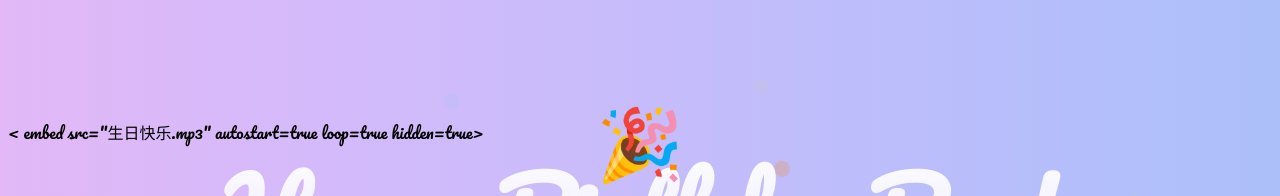
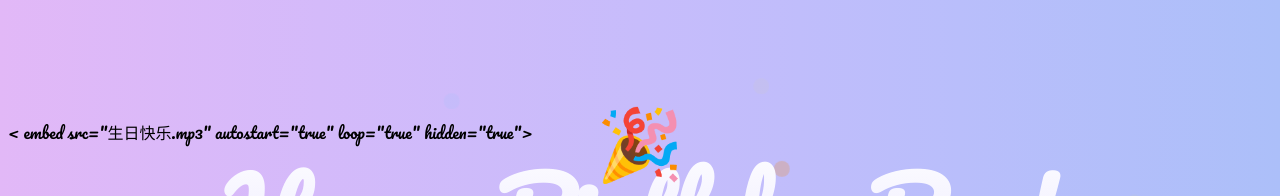
Before and after one commit to ljxhappybirthday/ljxhappybirthday.github.io, a plain HTML site: page index.html in a window 1280 px wide. Shown: the top 196 px of the page. Drawn offline with Linux system fonts and the light colour scheme.

Commit message:
Update index.html

```diff
--- a/index.html
+++ b/index.html
@@ -75,7 +75,7 @@
 <div class="plate"></div>
 
 
-< embed src="生日快乐.mp3" autostart=true loop=true hidden=true>
+< embed src="生日快乐.mp3" autostart="true" loop="true" hidden="true">
 </body>
 
 </html>
```
